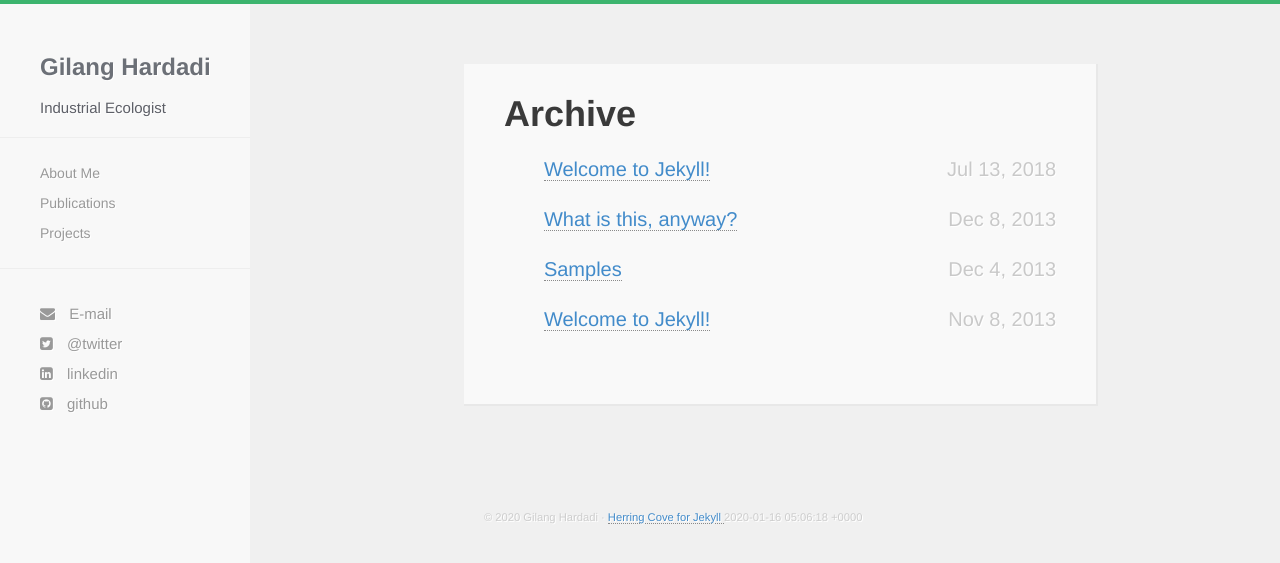
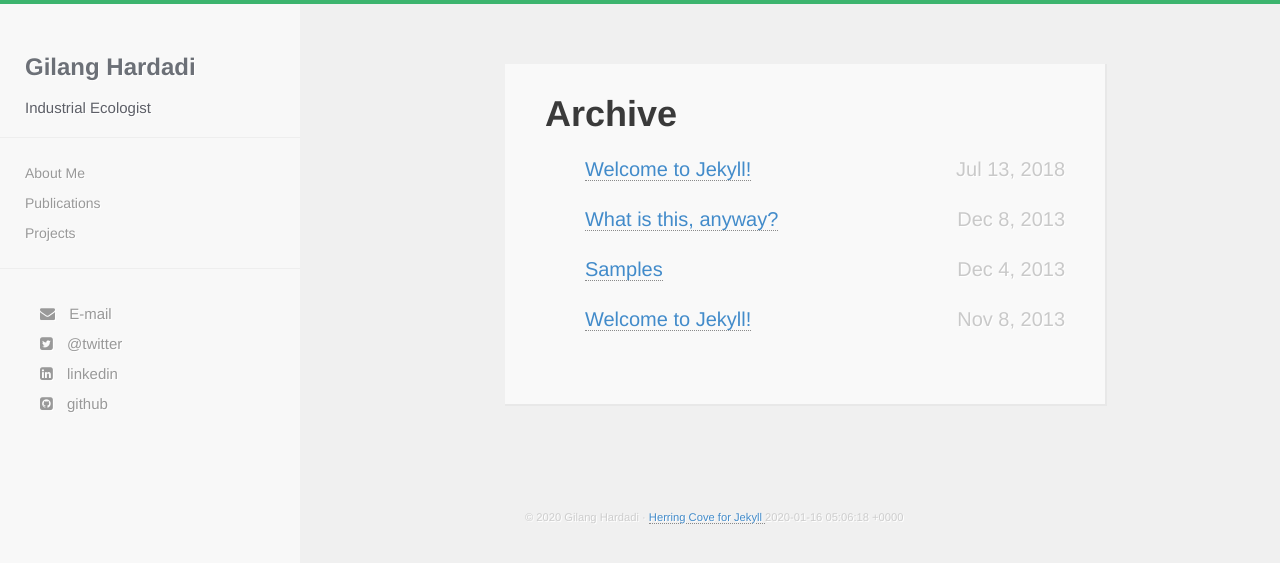
Before and after one commit to ghardadi/gilang.github.io, a Jekyll site: the page built from list.html, in a window 1280 px wide. Shown: the top 563 px of the page. Built offline with Jekyll 4.4.1, drawn with Linux system fonts in a browser that asks for light colours; nearby versions of some CDN libraries.

Commit message:
Update hc.css

```diff
--- a/css/hc.css
+++ b/css/hc.css
@@ -73,7 +73,7 @@ list-style:circle;
 
 #wrapper
 {
-  padding-left:250px;
+  padding-left:300px;
   transition:all .5s ease 0
 }
 
@@ -90,9 +90,9 @@ list-style:circle;
 
 #sidebar-wrapper
 {
-  margin-left:-250px;
-  left:250px;
-  width:250px;
+  margin-left:-300px;
+  left:300px;
+  width:300px;
   background:#f8f8f8;
   position:fixed;
   height:100%;
@@ -108,7 +108,7 @@ list-style:circle;
 {
   position:absolute;
   top:0;
-  width:250px;
+  width:300px;
   list-style:none;
   margin:0;
   padding:30px 0 0
@@ -117,7 +117,7 @@ list-style:circle;
 .sidebar-nav li
 {
   line-height:30px;
-  text-indent:40px;
+  text-indent:25px;
   font-family:"Helvetica Neue", helvetica, "Open Sans", sans-serif;
   font-weight:200;
   color:#9c9c9c;
@@ -717,12 +717,12 @@ time
   }
 #wrapper.active {
   position: relative;
-  left: 250px;
+  left: 300px;
 }
 
 #wrapper.active #sidebar-wrapper {
-  left: 250px;
-  width: 250px;
+  left: 300px;
+  width: 300px;
   transition: all 0.7s ease 0s;
 }
 
```
